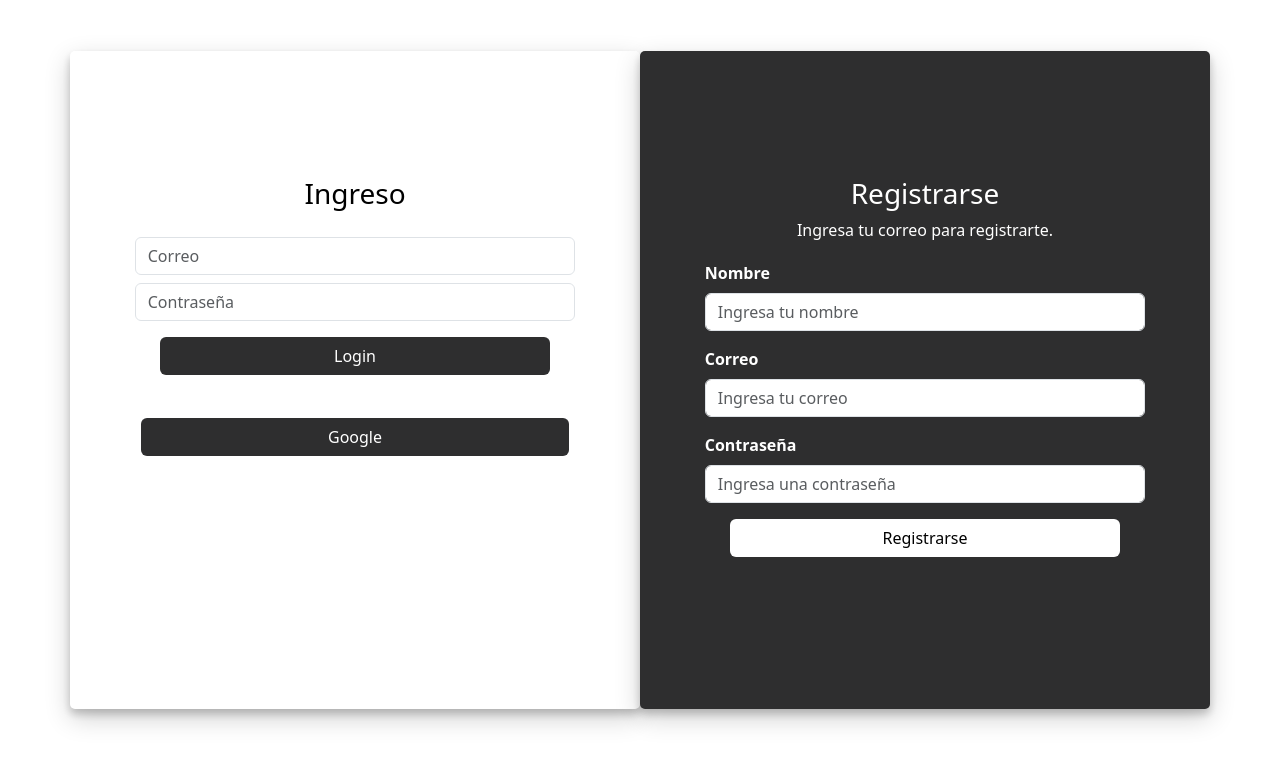
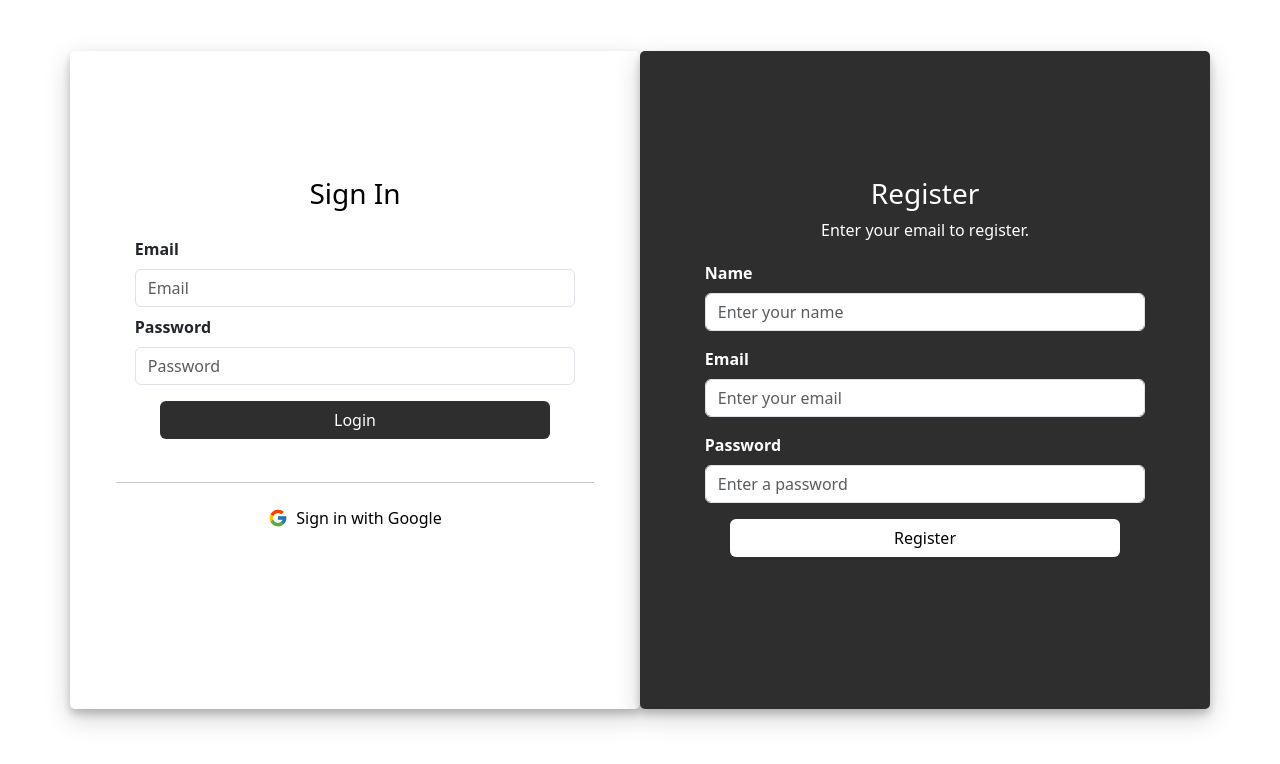
Before and after one commit to Noedelaluzse/React-CRUD-APP, a React (Vite) app: page /login in a window 1280 px wide. Shown: the top 764 px of the page. Built offline with nearby package versions, Linux system fonts and the light colour scheme; no server answers.

Commit message:
se finaliza interfaz

```diff
--- a/src/auth/pages/LoginPage.tsx
+++ b/src/auth/pages/LoginPage.tsx
@@ -1,24 +1,26 @@
 import { useMemo } from "react";
 import "./LoginPage.css";
 import { useForm } from "../../hooks/useForm";
-import { startCreatingUserWithEmailPassword, startGoogleSignIn, startLoginWithEmailPassword } from "../../store/auth";
+import {
+  startCreatingUserWithEmailPassword,
+  startGoogleSignIn,
+  startLoginWithEmailPassword,
+} from "../../store/auth";
 import { useAppDispatch, useAppSelector } from "../../store/hooks";
-
+import { FcGoogle } from "react-icons/fc";
 
 const formData = {
   email: "",
   password: "",
-}
+};
 
 const registerFormData = {
   registerEmail: "",
   registerPassword: "",
-  displayName: ""
-}
+  displayName: "",
+};
 
 export const LoginPage = () => {
-
-
   const { status, errorMessage } = useAppSelector((state) => state.auth);
 
   const dispatch = useAppDispatch();
@@ -30,14 +32,19 @@ export const LoginPage = () => {
   }>(formData);
 
   // Formulario de registro
-  const { registerEmail, registerPassword, displayName, onInputChange: handleInputChange } = useForm<{
+  const {
+    registerEmail,
+    registerPassword,
+    displayName,
+    onInputChange: handleInputChange,
+  } = useForm<{
     registerEmail: string;
     registerPassword: string;
     displayName: string;
   }>(registerFormData);
 
   // Estado para el formulario de registro
-  const isAuthenticating = useMemo(() => status === 'checking', [status]);
+  const isAuthenticating = useMemo(() => status === "checking", [status]);
 
   // Funcion para el ingreso
   const onSubmit = (event: React.FormEvent<HTMLFormElement>) => {
@@ -52,39 +59,53 @@ export const LoginPage = () => {
 
     // Validar el formulario
 
-    dispatch(startCreatingUserWithEmailPassword({
+    dispatch(
+      startCreatingUserWithEmailPassword({
         email: registerEmail,
         password: registerPassword,
-      displayName
-    }));
+        displayName,
+      })
+    );
   };
 
   const onGoogleSignIn = () => {
     dispatch(startGoogleSignIn());
-  }
+  };
 
   return (
     <div className="container login-container animate__animated animate__fadeIn animate__faster">
       <div className="row">
         {/* Formulario de Ingreso */}
         <div className="col-md-6 login-form-1">
-          <h3>Ingreso</h3>
+          <h3>Sign In</h3>
           <form onSubmit={onSubmit}>
             <div className="form-group mb-2">
+            <label
+                  htmlFor="name"
+                  className="form-label fw-bolder"
+                >
+                  Email
+                </label>
               <input
                 type="text"
                 className="form-control"
-                placeholder="Correo"
+                placeholder="Email"
                 name="email"
                 value={email}
                 onChange={onInputChange}
               />
             </div>
             <div className="form-group mb-2">
+            <label
+                  htmlFor="name"
+                  className="form-label fw-bolder"
+                >
+                  Password
+                </label>
               <input
                 type="password"
                 className="form-control"
-                placeholder="Contraseña"
+                placeholder="Password"
                 name="password"
                 value={password}
                 onChange={onInputChange}
@@ -101,22 +122,26 @@ export const LoginPage = () => {
           </form>
 
           {/* google */}
+          <hr />
           <div className="d-grid mb-2 mt-3">
-              <input
+            <button
               disabled={isAuthenticating}
-                type="submit"
-                className="btnSubmit rounded"
-                value="Google"
+              type="button"
               onClick={onGoogleSignIn}
-              />
+              className="btnSubmit rounded d-flex align-items-center justify-content-center gap-2"
+              style={{ backgroundColor: "#ffffff", color: "#000000" }}
+            >
+              <FcGoogle size={20} />
+              Sign in with Google
+            </button>
           </div>
         </div>
 
         {/* Formulario para registrarse */}
         <div className="col-md-6 align-items-center consultation-form">
-          <h3 className="mb-0">Registrarse</h3>
+          <h3 className="mb-0">Register</h3>
           <p className="text-white text-center mb-0 mt-2">
-            Ingresa tu correo para registrarte.
+            Enter your email to register.
           </p>
 
           <form onSubmit={onRegisterSubmit}>
@@ -126,7 +151,7 @@ export const LoginPage = () => {
                   htmlFor="name"
                   className="form-label fw-bolder text-white"
                 >
-                  Nombre
+                  Name
                 </label>
                 <input
                   type="name"
@@ -134,7 +159,7 @@ export const LoginPage = () => {
                   id="displayName"
                   name="displayName"
                   required
-                  placeholder="Ingresa tu nombre"
+                  placeholder="Enter your name"
                   onChange={handleInputChange}
                   value={displayName}
                 />
@@ -145,7 +170,7 @@ export const LoginPage = () => {
                   htmlFor="email"
                   className="form-label fw-bolder text-white"
                 >
-                  Correo
+                  Email
                 </label>
                 <input
                   type="email"
@@ -153,7 +178,7 @@ export const LoginPage = () => {
                   id="registerEmail"
                   name="registerEmail"
                   required
-                  placeholder="Ingresa tu correo"
+                  placeholder="Enter your email"
                   onChange={handleInputChange}
                   value={registerEmail}
                 />
@@ -164,7 +189,7 @@ export const LoginPage = () => {
                   htmlFor="password"
                   className="form-label fw-bolder text-white"
                 >
-                  Contraseña
+                  Password
                 </label>
                 <input
                   type="password"
@@ -172,7 +197,7 @@ export const LoginPage = () => {
                   id="registerPassword"
                   name="registerPassword"
                   required
-                  placeholder="Ingresa una contraseña"
+                  placeholder="Enter a password"
                   onChange={handleInputChange}
                   value={registerPassword}
                 />
@@ -185,7 +210,7 @@ export const LoginPage = () => {
                 disabled={isAuthenticating}
                 type="submit"
                 className="btnSubmit rounded"
-                value="Registrarse"
+                value="Register"
               />
             </div>
           </form>
--- a/src/dashboard/components/UserTable.tsx
+++ b/src/dashboard/components/UserTable.tsx
@@ -32,7 +32,12 @@ export const UserTable = () => {
   );
 
   if (users.length === 0) {
-    return <p>No users to display.</p>;
+    return (
+      <div className="text-center mt-5 p-4 rounded" style={{ backgroundColor: '#fff3cd' }}>
+        <h4 className="text-dark">No visitors found</h4>
+        <p className="text-dark mb-0">Start by adding a new visitor using the + button below.</p>
+      </div>
+    );
   }
 
   const columns = Object.keys(users[0]).filter((key) => key !== "id");
--- a/src/ui/components/Navbar.tsx
+++ b/src/ui/components/Navbar.tsx
@@ -19,7 +19,7 @@ export const Navbar = () => {
 
       <div className="navbar-collapse collapse w-100 order-3 dual-collapse2 d-flex justify-content-end">
         <ul className="navbar-nav ml-auto align-items-center">
-          <span className="nav-item nav-link text-primary me-2">
+          <span className="nav-item nav-link text-white me-2">
             {displayName}
           </span>
 
```
Lines whose indentation alone changed are shown as unchanged.
